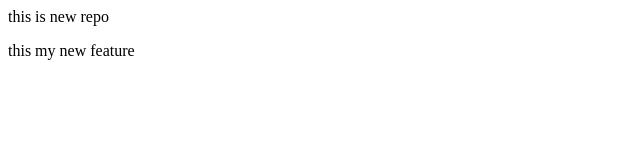
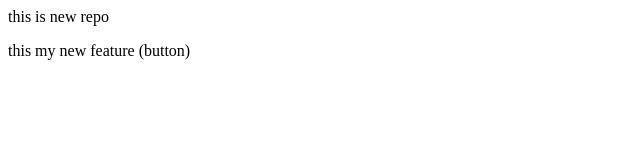
Before and after one commit to rahulbaba0208/localRepo, a plain HTML site: page index.html in a window 1280 px wide. Shown: the full height of the page, 0-640 px from the left. Drawn offline with Linux system fonts and the light colour scheme.

Commit message:
button Added

```diff
--- a/index.html
+++ b/index.html
@@ -1,2 +1,2 @@
 <p>this is new repo</p>
-<p>this my new feature</p>
+<p>this my new feature (button)</p>
```
